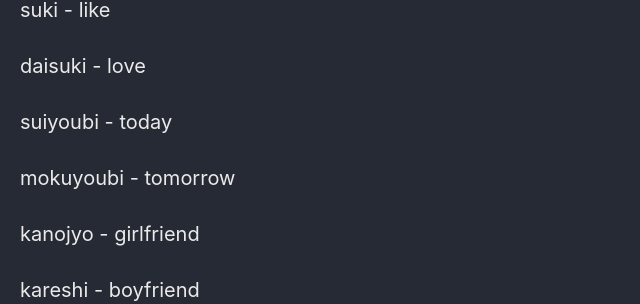
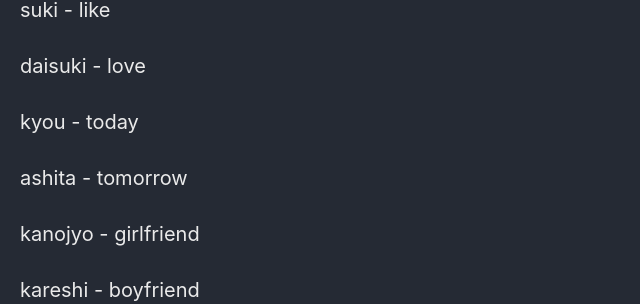
Before and after one commit to Connor-McCartney/Connor-McCartney.github.io, a Jekyll site: the page built from _pages/misc/japanese.md, in a window 1280 px wide and 900 px high, scrolled down 348 px. Shown: the part 150-454 px from the top of the window, without its empty margins (0-640 px from the left). Built offline with Jekyll 4.4.1, drawn with Linux system fonts in a browser that asks for light colours; cached includes are drawn as plain includes; our own code applies the rules of GitHub Pages for plain Markdown files.

Commit message:
Update japanese.md

```diff
--- a/_pages/misc/japanese.md
+++ b/_pages/misc/japanese.md
@@ -18,9 +18,9 @@ suki - like
 
 daisuki - love
 
-suiyoubi - today
+kyou - today
 
-mokuyoubi - tomorrow
+ashita - tomorrow
 
 kanojyo - girlfriend
 
```
